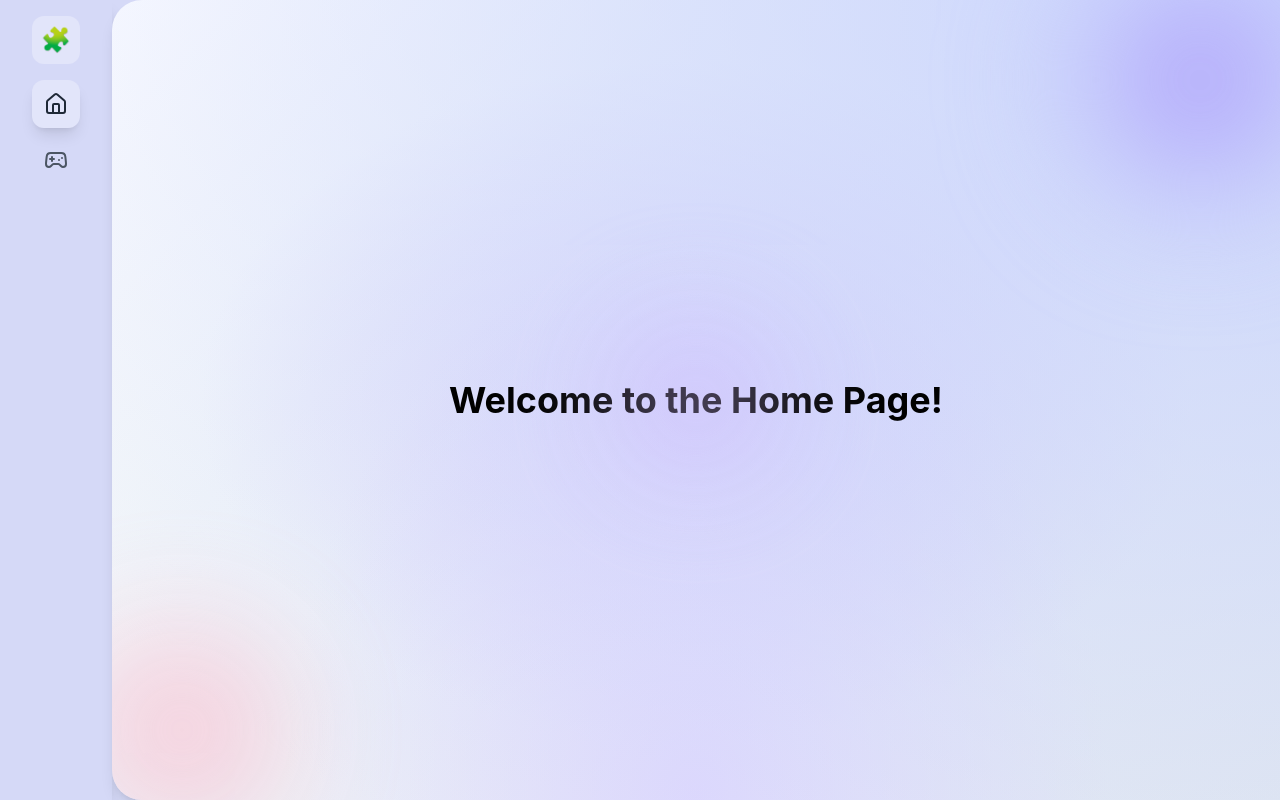
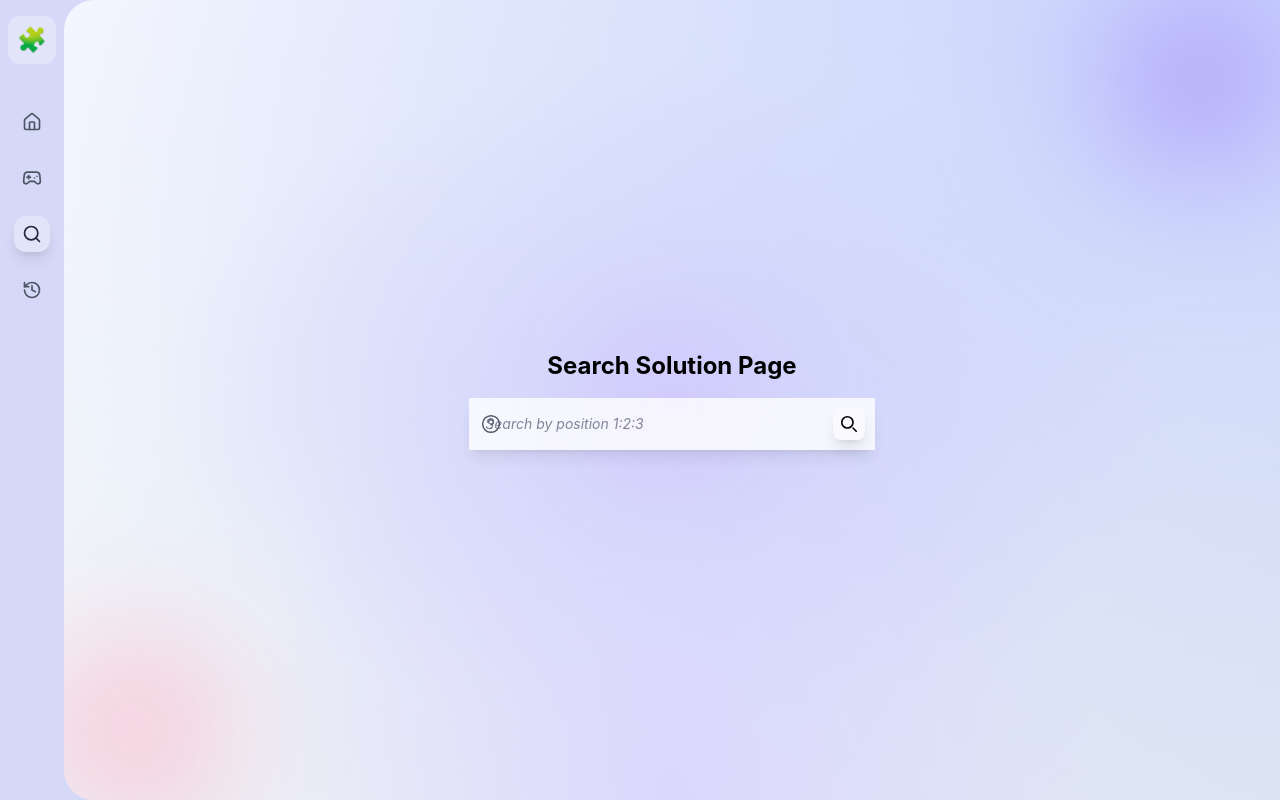
Before and after one commit to J-Babin/DigitQuest, a React (Vite) app in the folder digitquest-frontend/: page /search in a window 1280 px wide. Before the commit this address led to /. Built offline with nearby package versions, Linux system fonts and the light colour scheme.

Commit message:
feat(search): add search bar and tooltip no logic

```diff
--- /dev/null
+++ b/digitquest-frontend/src/Pages/HistoryPage.tsx
@@ -0,0 +1,13 @@
+import { memo } from "react";
+
+
+const HistoryPage = () => {
+    return (
+        <div className="flex flex-col items-center justify-center h-screen">
+            <h1 className="text-2xl font-bold mb-4">History Page</h1>
+            <p>This is the History Page content.</p>
+        </div>
+    );
+}
+
+export default memo(HistoryPage);
--- a/digitquest-frontend/src/Pages/PuzzlePage.tsx
+++ b/digitquest-frontend/src/Pages/PuzzlePage.tsx
@@ -83,4 +83,4 @@ const PuzzlePage = () => {
     );
 }
 
-export default PuzzlePage;
+export default memo(PuzzlePage);
--- /dev/null
+++ b/digitquest-frontend/src/Pages/SearchSolutionPage.tsx
@@ -0,0 +1,70 @@
+import { CircleQuestionMark } from "lucide-react";
+import { memo, useState } from "react";
+import { createPortal } from "react-dom";
+
+
+const SearchSolutionPage = () => {
+    const [hoveredItem, setHoveredItem] = useState<boolean | null >(null);
+    const [tooltipPosition, setTooltipPosition] = useState({ x: 0, y: 0 });
+
+    const handleMouseEnter = (event: React.MouseEvent) => {
+        const rect = event.currentTarget.getBoundingClientRect();
+        setTooltipPosition({
+            x: rect.left - 280,
+            y: rect.top + 55
+        });
+        setHoveredItem(true);
+    };
+
+    const handleMouseLeave = () => {
+        setHoveredItem(null);
+    };
+    return (
+        <div className="flex flex-col items-center justify-center h-screen">
+            <h1 className="text-2xl font-bold mb-4">Search Solution Page</h1>
+            <div className="relative w-1/3">
+                <input type="search" id="default-search" className="block w-full p-4 ps-10 text-sm text-gray-900 rounded-3xl bg-[#E6E8F7] opacity-80 focus:ring-blue-500 border-0 focus:border-blue-500 dark:bg-[#c5ccfa]  dark:placeholder-gray-800 placeholder:italic dark:text-gray-800 dark:focus:ring-blue-500 dark:focus:border-blue-500 shadow-lg " placeholder="Search by position 1:2:3" required />
+                <button type="submit" className="absolute end-2.5 bottom-2.5 rounded-lg hover:scale-110 hover:bg-[#b5befa] focus:ring-[#7c89db]  focus:ring-1 focus:outline-none  font-medium  text-sm px-2 py-2 bg-white/30 text-gray-800 shadow-lg">
+                    <svg className="w-4 h-4 text-black dark:text-black" aria-hidden="true" xmlns="http://www.w3.org/2000/svg" fill="none" viewBox="0 0 20 20">
+                        <path stroke="currentColor" strokeLinecap="round" strokeLinejoin="round" strokeWidth="2" d="m19 19-4-4m0-7A7 7 0 1 1 1 8a7 7 0 0 1 14 0Z"/>
+                    </svg>
+                </button>
+                <div>
+                    <CircleQuestionMark
+                        size={20}
+                        strokeWidth={1.75}
+                        className="absolute top-4 left-3 text-gray-600"
+                        onMouseEnter={(e) => handleMouseEnter(e)}
+                        onMouseLeave={handleMouseLeave}
+                    />
+                </div>
+            </div>
+
+            {hoveredItem && createPortal(
+                <div
+                    className="fixed w-1/4 bg-gray-800 text-white px-2 py-1 rounded-b-lg rounded-l-lg text-sm pointer-events-none whitespace]"
+                    style={{
+                        left: `${tooltipPosition.x}px`,
+                        top: `${tooltipPosition.y - 12}px`,
+                    }}
+                >
+                   <p className="text-[0.6rem]">
+                        Vous pouvez rechercher une solution en entrant
+                        <span className="font-bold"> une position au format : </span><br />
+                        <span className="text-red-300 font-bold text-sm justify-center ">x</span>:
+                        <span className="text-purple-300 font-bold text-sm ">y</span>:
+                        <span className="text-blue-300 font-bold text-sm">v</span>,
+                        <br/>
+                        <span className="text-red-300 font-bold text-sm justify-center ">x</span> represente la position horizontale,<br/>
+                        <span className="text-purple-300 font-bold text-sm">y</span> represente la position verticale,<br/>
+                        <span className="text-blue-300 font-bold text-sm">v</span> represente la valeur de la case.<br/>
+                   </p>
+                </div>,
+                document.body
+            )}
+
+        </div>
+    );
+}
+
+export default memo(SearchSolutionPage);
--- a/digitquest-frontend/src/Router/Routes.tsx
+++ b/digitquest-frontend/src/Router/Routes.tsx
@@ -1,9 +1,11 @@
 import { type RouteObject, Navigate } from 'react-router-dom';
 import { lazy, Suspense } from 'react';
-import Home from '@/Pages/Home';
-import PuzzlePage from '@/Pages/PuzzlePage';
+import Home from '@/Pages/HomePage';
 
-// const PuzzlePage = lazy(() => import('@/Pages/PuzzlePage'));
+
+const PuzzlePage = lazy(() => import('@/Pages/PuzzlePage'));
+const SearchSolutionPage = lazy(() => import('@/Pages/SearchSolutionPage'));
+const HistoryPage = lazy(() => import('@/Pages/HistoryPage'));
 
 
 // Composant de loading
@@ -37,7 +39,22 @@ export const routes: RouteObject[] = [
       </LazyWrapper>
     ),
   },
-
+  {
+    path: '/search',
+    element: (
+      <LazyWrapper>
+        <SearchSolutionPage />
+      </LazyWrapper>
+    ),
+  },
+  {
+    path: '/history',
+    element: (
+      <LazyWrapper>
+        <HistoryPage />
+      </LazyWrapper>
+    ),
+  },
 
 
 
--- a/digitquest-frontend/src/components/Layout/Layout.tsx
+++ b/digitquest-frontend/src/components/Layout/Layout.tsx
@@ -10,7 +10,7 @@ export const Layout: React.FC<LayoutProps> = ({ children }) => {
         <div className="fixed inset-0 -z-10 overflow-hidden bg-navbarPrimary">
             <NavBar />
             <div
-                className="absolute z-1 inset-0 rounded-l-[30px] ml-28 shadow-lg overflow-hidden"
+                className="absolute z-1 inset-0 rounded-l-[30px] ml-16 shadow-2xl overflow-hidden"
                 style={{
                 background: `
                     radial-gradient(ellipse at top right, rgba(199, 210, 254, 0.9) 0%, transparent 90%),
@@ -64,7 +64,7 @@ export const Layout: React.FC<LayoutProps> = ({ children }) => {
 
                 {/* Blob 3 - Violet clair INTENSE */}
                 <div
-                    className="absolute animate-blob-float"
+                    className="absolute animate-blob-float -z-10"
                     style={{
                         width: '180px',
                         height: '180px',
--- a/digitquest-frontend/src/components/Navbar/NavBar.tsx
+++ b/digitquest-frontend/src/components/Navbar/NavBar.tsx
@@ -40,8 +40,8 @@ const NavBar = () => {
         { id: 'home', label: 'Accueil', path: '/', icon: Home },
         { id: 'puzzle', label: 'Puzzle', path: '/puzzle', icon: Gamepad2 },
         // { id: 'dashboard', label: 'Dashboard', path: '/dashboard', icon: BarChart3 },
-        // { id: 'solutions', label: 'Solutions', path: '/solutions', icon: Search },
-        // { id: 'history', label: 'Historique', path: '/history', icon: History },
+        { id: 'solutions', label: 'Solutions', path: '/search', icon: Search },
+        { id: 'history', label: 'Historique', path: '/history', icon: History },
         // { id: 'settings', label: 'Paramètres', path: '/settings', icon: Settings },
     ];
 
@@ -55,13 +55,11 @@ const NavBar = () => {
 
     return (
         <>
-            <div className="fixed z-1 top-0 left-0 h-screen w-28 m-0 flex flex-col bg-navbarPrimary text-white shadow-lg justify-around items-center">
-                {/* Logo */}
-                <div className="w-12 h-12 bg-white/30 rounded-xl flex items-center justify-center mb-4 mt-4">
+            <div className="fixed z-1 top-0 left-0 h-screen w-16 m-0 flex flex-col  text-white bg-navbarPrimary justify-around items-center">
+                <div className="w-12 h-12 bg-white/30  rounded-xl flex items-center justify-center mb-10 mt-4">
                     <span className="text-2xl">🧩</span>
                 </div>
 
-                {/* Menu Items */}
                 {menuItems.map((item) => {
                     const Icon = item.icon;
                     const isActive = location.pathname === item.path;
@@ -73,8 +71,8 @@ const NavBar = () => {
                             onMouseEnter={(e) => handleMouseEnter(item.id, e)}
                             onMouseLeave={handleMouseLeave}
                             className={`
-                                group relative w-12 h-12 rounded-xl flex items-center justify-center
-                                transition-all duration-200 hover:scale-110 mb-2
+                                group relative w-9 h-9 rounded-xl flex items-center justify-center
+                                transition-all duration-200 hover:scale-110 mb-5
                                 ${isActive
                                     ? 'bg-white/30 text-gray-800 shadow-lg scale-110'
                                     : 'bg-white/10 text-gray-600 hover:bg-white/20'
@@ -82,7 +80,7 @@ const NavBar = () => {
                             `}
                             title={item.label}
                         >
-                            <Icon size={24} />
+                            <Icon size={20} />
                         </button>
                     );
                 })}
```
Also changed, not shown: digitquest-frontend/src/Pages/HomePage.tsx (renamed from digitquest-frontend/src/Pages/Home.tsx).
